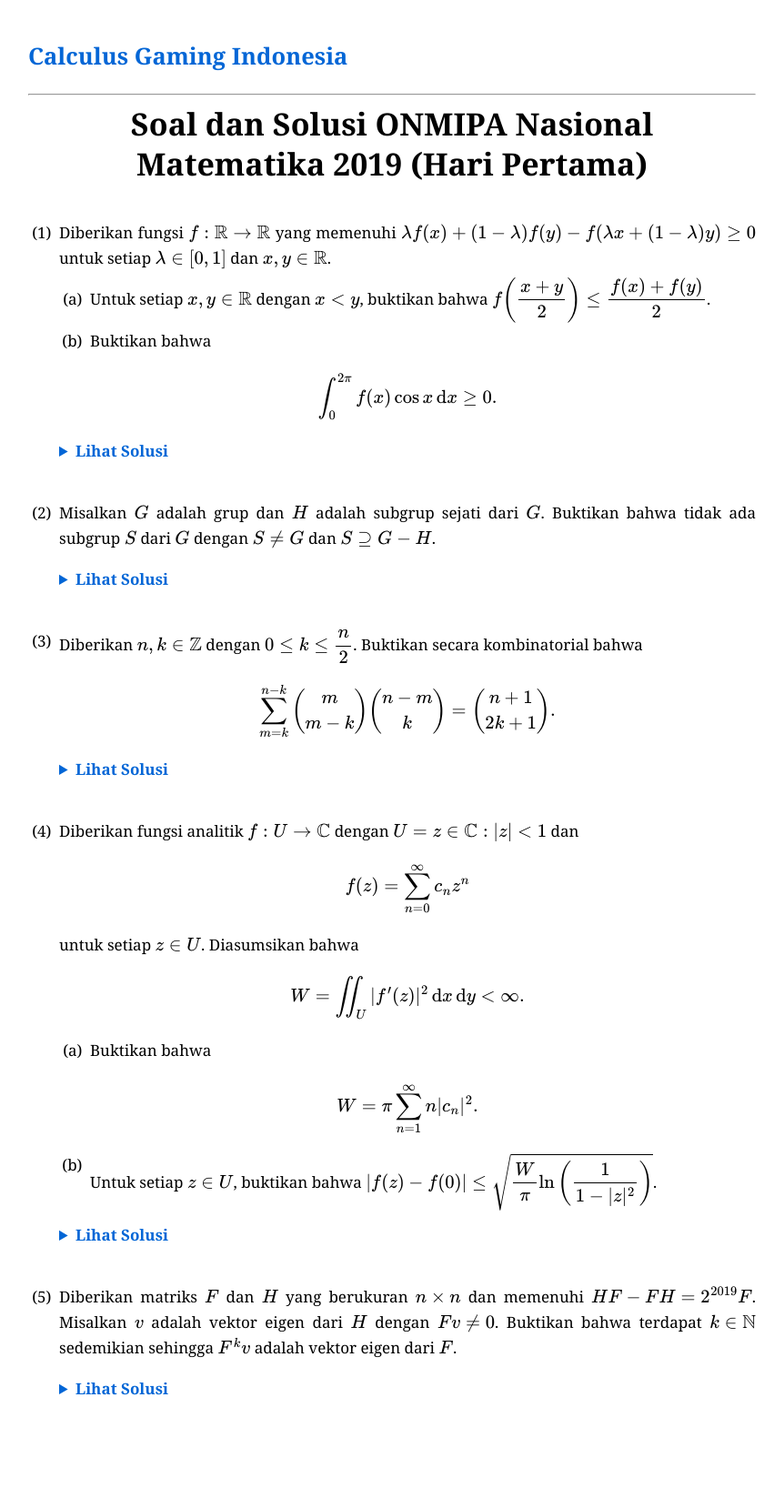
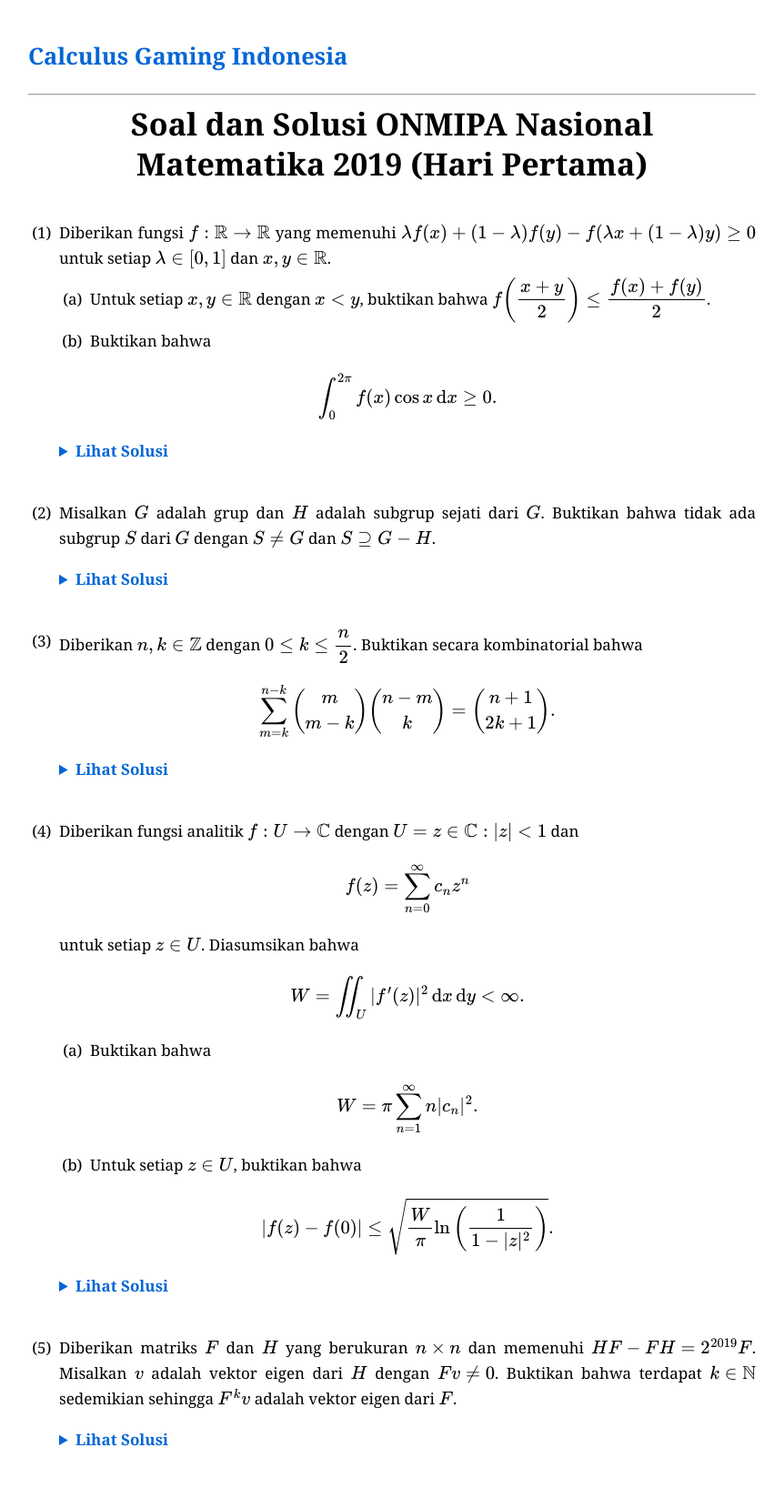
Before and after one commit to calculusgamingindonesia/calculusgamingindonesia.github.io, a Jekyll site: the page built from _posts/2026-07-01-onmipa-nas-mat-19-1.md, in a window 1280 px wide. Shown: the whole page at 91% size, without its empty margins (209-1071 px from the left). Built offline with Jekyll 4.4.1, drawn with Linux system fonts in a browser that asks for light colours; some web fonts are replaced; before the commit the page ends 1591 px from its top, so only the background shows below that.

Commit message:
Update 2026-07-01-onmipa-nas-mat-19-1.md

```diff
--- a/_posts/2026-07-01-onmipa-nas-mat-19-1.md
+++ b/_posts/2026-07-01-onmipa-nas-mat-19-1.md
@@ -65,7 +65,9 @@
 
    $$W=\pi\sum_{n=1}^\infty n\vert c_n\vert^2.$$
 
-   * (b) <span style="line-height: 3;">Untuk setiap $z\in U$, buktikan bahwa $\vert f(z)-f(0)\vert\leq\sqrt{\dfrac{W}{\pi}\ln\bigg(\dfrac{1}{1-\vert z\vert^2}\bigg)}$.</span>
+   * (b) Untuk setiap $z\in U$, buktikan bahwa
+
+   $$\vert f(z)-f(0)\vert\leq\sqrt{\dfrac{W}{\pi}\ln\bigg(\dfrac{1}{1-\vert z\vert^2}\bigg)}.$$
 
    <details>
    <summary>Lihat Solusi</summary>
```
